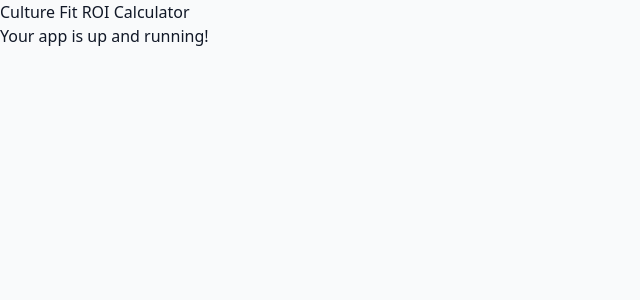
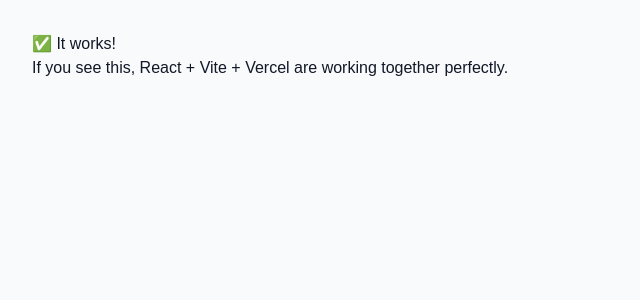
Before and after one commit to ericadenise/culture-fit-roi-calculator, a React (Vite) app: page / in a window 1280 px wide. Shown: the top 300 px of the page, without its empty margins (0-640 px from the left). Built offline with nearby package versions, Linux system fonts and the light colour scheme.

Commit message:
Update App.jsx

```diff
--- a/src/App.jsx
+++ b/src/App.jsx
@@ -1,11 +1,10 @@
-
 import React from 'react';
 
 function App() {
   return (
-    <div>
-      <h1>Culture Fit ROI Calculator</h1>
-      <p>Your app is up and running!</p>
+    <div style={{ padding: '2rem', fontFamily: 'Arial' }}>
+      <h1>✅ It works!</h1>
+      <p>If you see this, React + Vite + Vercel are working together perfectly.</p>
     </div>
   );
 }
```
